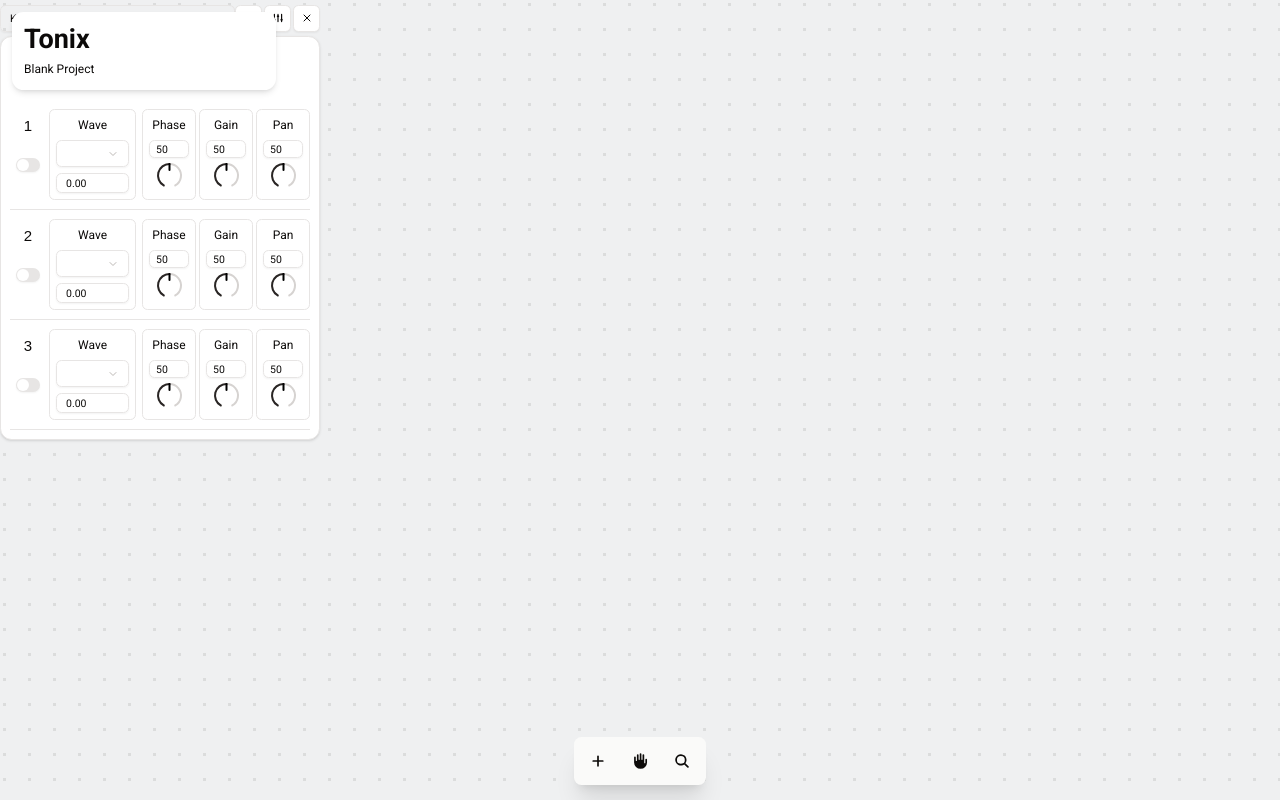
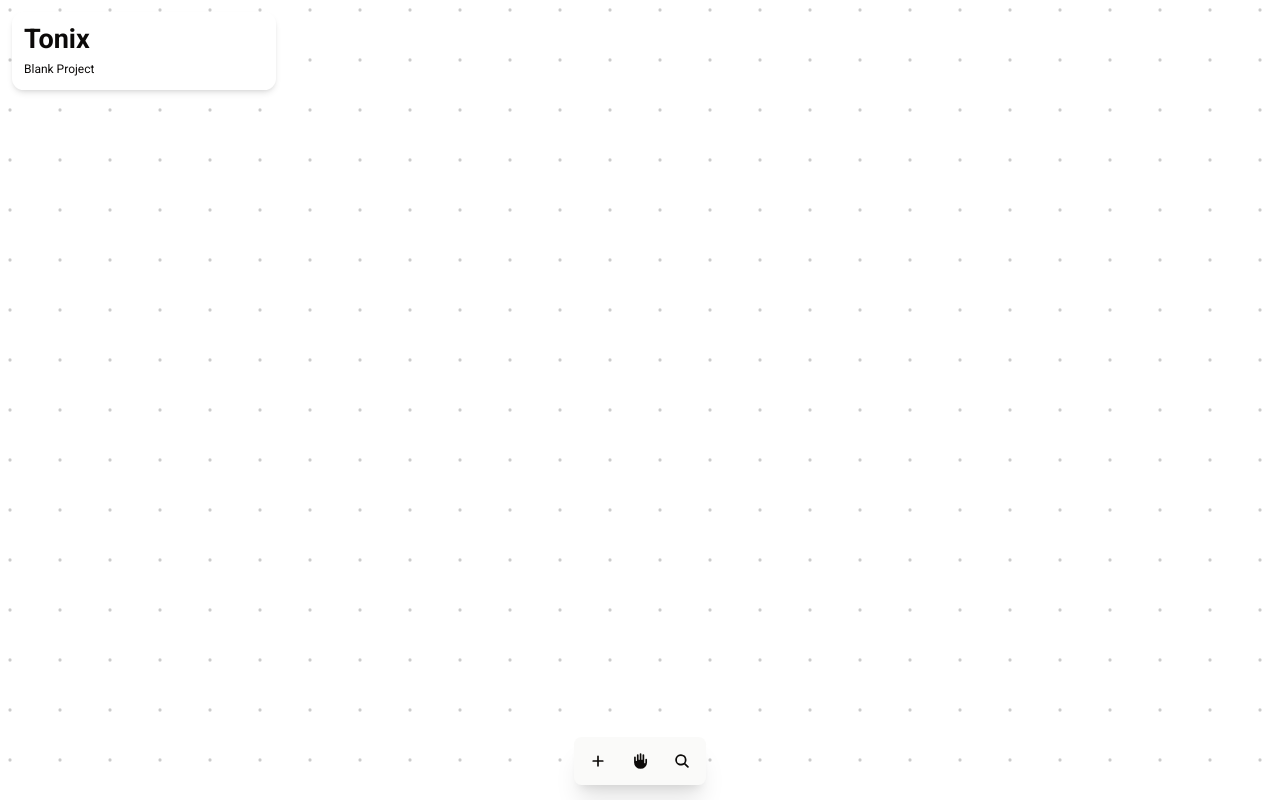
Before and after one commit to HarryCarron/tonix-3, a React (Vite) app: page / in a window 1280 px wide. Built offline with nearby package versions, Linux system fonts and the light colour scheme; a web font is replaced by a local one.

Commit message:
workspace - panning

```diff
--- a/src/App.tsx
+++ b/src/App.tsx
@@ -11,7 +11,7 @@
 
   return (
     <div className="flex h-full relative">
-      <div className="menu-container absolute z-10 w-sm h-full">
+      <div className="menu-container absolute z-10 w-sm">
         <Menu navItems={menuItems} />
       </div>
       <Workspace editorTool={editorTool!} />
--- /dev/null
+++ b/src/components/editor/workspace-bg/WorkspaceBg.tsx
@@ -0,0 +1,32 @@
+export function WorkspaceBg() {
+  return (
+    <svg width="3000px" height="3000px" className="inset-0 pointer-events-none">
+      <pattern
+        id="pattern-circles"
+        x="0"
+        y="0"
+        width="50"
+        height="50"
+        patternUnits="userSpaceOnUse"
+        patternContentUnits="userSpaceOnUse"
+      >
+        <circle
+          id="pattern-circle"
+          cx="10"
+          cy="10"
+          r="1.6257413380501518"
+          fill="#cbcbcbff"
+        ></circle>
+      </pattern>
+
+      <rect
+        id="rect"
+        x="0"
+        y="0"
+        width="100%"
+        height="100%"
+        fill="url(#pattern-circles)"
+      ></rect>
+    </svg>
+  );
+}
--- a/src/components/editor/workspace/Workspace.css
+++ b/src/components/editor/workspace/Workspace.css
@@ -1,14 +1,15 @@
-.workspace {
-  background: rgba(223, 226, 227, 0.51);
+.world {
+  /* background: rgba(223, 226, 227, 0.51);
   background-image: radial-gradient(
     rgb(185 185 185 / 37%) 1.45px,
     transparent 0
   );
 
-  transition: scale 0.5s;
 
   background-size: 25px 25px;
-  background-position: -33px -33px;
+  background-position: -33px -33px; */
+  /* width: 3000px;
+  height: 3000px; */
 }
 
 .workspace-inner {
--- a/src/components/editor/workspace/Workspace.tsx
+++ b/src/components/editor/workspace/Workspace.tsx
@@ -1,73 +1,86 @@
 import { useViewport } from "@/hooks/useViewport";
 import "./Workspace.css";
-import { NodeWrapper } from "@/components/nodes/node-wrapper/NodeWrapper";
-import { Polysynth } from "@/components/instruments/polysynth/Polysynth";
 
 import { EditorTool } from "@/types/editor/EditorTools";
-import { useCallback, useEffect, useRef, useState } from "react";
+import React, { useEffect, useRef, useState } from "react";
+import { World } from "../world/World";
+import { Coords } from "@/types/global/Coords";
+import { PanHandler } from "@/utils/pan-handler";
+import { PanStateHandlers } from "./state-handlers/pan";
 
 interface WorkspaceProps {
   editorTool: EditorTool;
 }
 
 export function Workspace({ editorTool }: WorkspaceProps) {
-  const { zoom, pan, zoomAt, setPan } = useViewport();
-  const [panningEvent, setIsPanning] = useState<React.MouseEvent | undefined>();
+  const { pan, zoomAt, setPan } = useViewport();
+  const [mouseEvent, setMouseEvent] = useState<React.MouseEvent>();
   const hostElem = useRef<HTMLDivElement | null>(null);
 
-  const _mouseMove = useCallback(
-    (e: MouseEvent) => {
-      setPan({
-        x: e.clientX,
-        y: e.clientY,
-      });
-    },
-    [setPan]
-  );
+  const worldRef = useRef<HTMLDivElement | null>(null);
+
+  const panHandler = useRef<PanHandler>(new PanHandler());
+
+  const ephemeralPan = useRef<Coords | undefined>(new Coords());
 
   useEffect(() => {
-    const host = hostElem.current;
+    if (!mouseEvent) return;
 
-    if (panningEvent) {
-      host?.addEventListener("mousemove", _mouseMove);
-    } else {
-      host!.removeEventListener("mousemove", _mouseMove);
-    }
-  }, [panningEvent, _mouseMove]);
+    const host = hostElem.current!;
+    const world = worldRef.current!;
+    const basePan = pan ?? new Coords();
 
-  let interactionClasses: string = "";
+    panHandler.current.listen(
+      (pos: Coords) => {
+        ephemeralPan.current = pos;
 
-  if (editorTool === EditorTool.pan) {
-    interactionClasses += "cursor-grab ";
+        const x = basePan.x + pos.x;
+        const y = basePan.y + pos.y;
 
-    if (panningEvent) {
-      interactionClasses += "cursor-grabbing";
-    }
-  }
+        world.style.transform = `translate(${x}px, ${y}px) scale(1)`;
+      },
+      mouseEvent,
+      host
+    );
+  }, [mouseEvent]);
+
+  useEffect(() => {
+    if (mouseEvent) return;
+
+    const delta = ephemeralPan.current;
+    if (!delta) return;
+
+    setPan((prev) => {
+      return new Coords(prev.x + delta.x, prev.y + delta.y);
+    });
+
+    ephemeralPan.current = undefined;
+  }, [mouseEvent]);
+
+  const classes = PanStateHandlers.setInteractionClasses(
+    editorTool === EditorTool.pan,
+    !!mouseEvent
+  );
 
   return (
     <div
+      id="camera"
       ref={hostElem}
       onWheel={(e) => {
         const factor = e.deltaY < 0 ? 1.1 : 0.9;
         zoomAt(e.clientX, e.clientY, factor);
       }}
-      className={
-        "w-full h-full workspace overflow-hidden relative " + interactionClasses
-      }
-      onMouseDown={(e: React.MouseEvent) => setIsPanning(e)}
-      onMouseUp={() => setIsPanning(undefined)}
+      className={"w-full h-full overflow-hidden relative " + classes}
+      onMouseDown={(e) => {
+        setMouseEvent(e);
+      }}
+      onMouseUp={() => {
+        setMouseEvent(undefined);
+      }}
     >
-      <div
-        style={{
-          transform: `translate(${pan.x}px, ${pan.y}px) scale(${zoom})`,
-        }}
-        className="h-full w-full absolute workspace-inner"
-      >
-        <NodeWrapper>
-          <Polysynth />
-        </NodeWrapper>
-      </div>
+      <span ref={worldRef} className="absolute">
+        <World />
+      </span>
     </div>
   );
 }
--- /dev/null
+++ b/src/components/editor/workspace/state-handlers/pan.ts
@@ -0,0 +1,15 @@
+export const PanStateHandlers = {
+  setInteractionClasses: (panEnabled: boolean, isPanning?: boolean) => {
+    const classes: string[] = [];
+
+    if (panEnabled) {
+      classes.push("cursor-grab");
+    }
+
+    if (isPanning) {
+      classes.push("cursor-grabbing");
+    }
+
+    return classes.join(" ");
+  },
+};
--- /dev/null
+++ b/src/components/editor/world/World.css
@@ -0,0 +1,4 @@
+.world {
+  width: 3000px;
+  height: 3000px;
+}
--- /dev/null
+++ b/src/components/editor/world/World.tsx
@@ -0,0 +1,62 @@
+import { ENV } from "@/env";
+import "./World.css";
+
+interface WorldProps {
+  pan: {
+    x: number;
+    y: number;
+  };
+  zoom: number;
+}
+
+export function World() {
+  return (
+    <div
+      className="world"
+      style={{
+        height: "3000px",
+        width: "3000px",
+        // transform: `translate(${pan.x}px, ${pan.y}px) scale(${zoom})`,
+      }}
+    >
+      <Background />
+    </div>
+  );
+}
+
+function Background() {
+  return (
+    <svg
+      width={ENV.worldDims + "px"}
+      height={ENV.worldDims + "px"}
+      className="inset-0 pointer-events-none"
+    >
+      <pattern
+        id="pattern-circles"
+        x="0"
+        y="0"
+        width="50"
+        height="50"
+        patternUnits="userSpaceOnUse"
+        patternContentUnits="userSpaceOnUse"
+      >
+        <circle
+          id="pattern-circle"
+          cx="10"
+          cy="10"
+          r="1.6257413380501518"
+          fill="#cbcbcbff"
+        ></circle>
+      </pattern>
+
+      <rect
+        id="rect"
+        x="0"
+        y="0"
+        width={ENV.worldDims + "px"}
+        height={ENV.worldDims + "px"}
+        fill="url(#pattern-circles)"
+      ></rect>
+    </svg>
+  );
+}
--- /dev/null
+++ b/src/env.ts
@@ -0,0 +1,3 @@
+export const ENV = {
+  worldDims: 3000,
+};
--- /dev/null
+++ b/src/types/global/Coords.ts
@@ -0,0 +1,3 @@
+export class Coords {
+  constructor(public x: number = 0, public y: number = 0) {}
+}
--- /dev/null
+++ b/src/utils/pan-handler.tsx
@@ -0,0 +1,54 @@
+import { Coords } from "@/types/global/Coords";
+import type React from "react";
+
+export class PanHandler {
+  private _origin = new Coords();
+  private _current = new Coords();
+
+  setOrigin(event: React.MouseEvent) {
+    this._origin.x = event.clientX;
+    this._origin.y = event.clientY;
+  }
+
+  done(): Coords {
+    return this._current;
+  }
+
+  update(event: React.MouseEvent): Coords {
+    const { x, y } = this._extract(event);
+    this._current.x = this._origin.x - x;
+    this._current.y = this._origin.x - y;
+
+    return this._current;
+  }
+
+  private _calculateRelPos(posA: Coords, posB: Coords): Coords {
+    return new Coords(posB.x - posA.x, posB.y - posA.y);
+  }
+
+  private _extract(event: React.MouseEvent | MouseEvent): Coords {
+    return {
+      x: event.clientX,
+      y: event.clientY,
+    };
+  }
+
+  listen(
+    onMove: (coord: Coords) => void,
+    origin: React.MouseEvent,
+    host: HTMLElement
+  ) {
+    const originP = this._extract(origin);
+
+    const _move = (e: MouseEvent) => {
+      const newP = this._extract(e);
+      const outP = this._calculateRelPos(originP, newP);
+      onMove(outP);
+    };
+
+    host.addEventListener("mousemove", _move);
+    host.addEventListener("mouseup", () => {
+      host.removeEventListener("mousemove", _move);
+    });
+  }
+}
```
